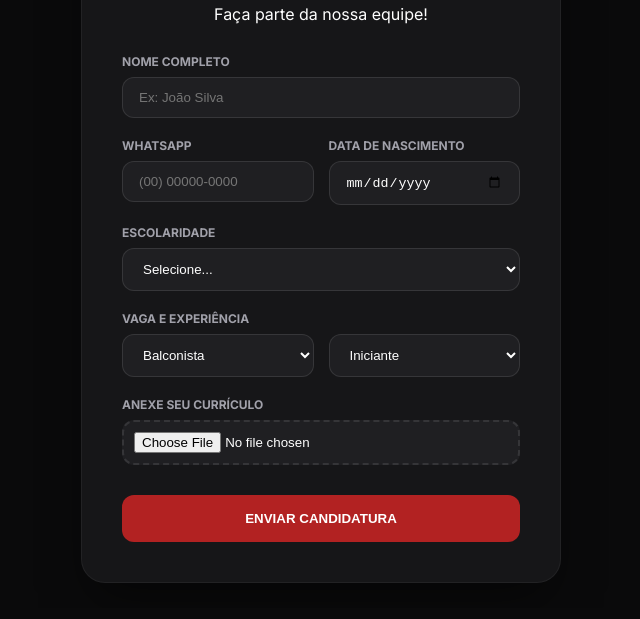
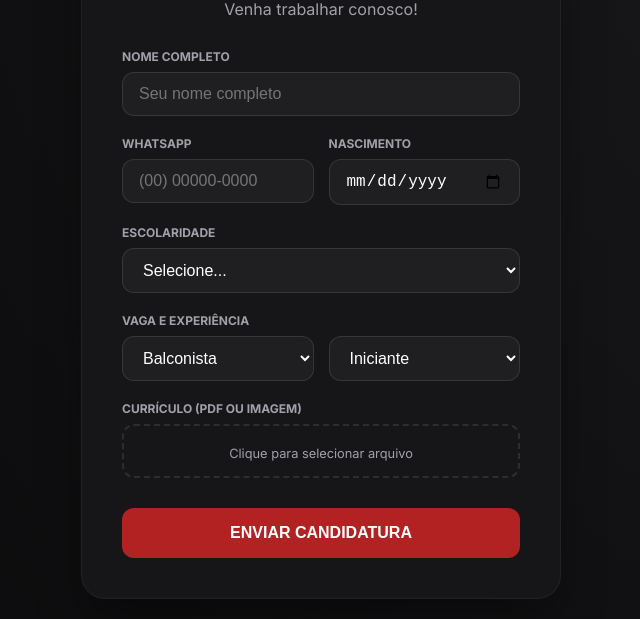
Before and after one commit to tidrogadada/BancoDeTalentos-GrupoGLT.github.io, a plain HTML site: page index.html in a window 1280 px wide. Shown: the part 192-811 px from the top of the page, without its empty margins (319-959 px from the left). Drawn offline with Linux system fonts and the light colour scheme.

Commit message:
Update index.html

```diff
--- a/index.html
+++ b/index.html
@@ -20,10 +20,11 @@
 
         body {
             background-color: var(--bg);
+            background-image: radial-gradient(circle at top right, #1a1a1d, #0a0a0b);
             color: var(--text);
             font-family: 'Inter', sans-serif;
             margin: 0;
-            display: flex; /* Garante centralização */
+            display: flex;
             justify-content: center;
             align-items: center;
             min-height: 100vh;
@@ -32,13 +33,13 @@
 
         .container {
             width: 100%;
-            max-width: 480px; /* Impede que ele espalhe na horizontal */
+            max-width: 480px;
             background: var(--card-bg);
             border-radius: 24px;
             padding: 40px;
             box-shadow: 0 25px 50px -12px rgba(0, 0, 0, 0.5);
             border: 1px solid rgba(255, 255, 255, 0.05);
-            display: block; /* Garante que os itens fiquem um abaixo do outro */
+            display: block;
         }
 
         header {
@@ -54,7 +55,7 @@
 
         .form-group {
             margin-bottom: 20px;
-            text-align: left; /* Garante que os textos não fiquem perdidos */
+            text-align: left;
         }
 
         label {
@@ -67,13 +68,48 @@
         }
 
         input, select {
-            width: 100%; /* Força ocupar a largura do card */
+            width: 100%;
             padding: 12px 16px;
             background: var(--input-bg);
             border: 1px solid rgba(255, 255, 255, 0.1);
             border-radius: 12px;
             color: #fff;
+            font-size: 1rem;
             outline: none;
+            transition: 0.2s;
+        }
+
+        input:focus, select:focus {
+            border-color: var(--primary);
+            background: #252529;
+        }
+
+        .row-group {
+            display: grid;
+            grid-template-columns: 1fr 1fr;
+            gap: 15px;
+        }
+
+        /* Estilização do Campo de Arquivo */
+        .file-box {
+            border: 2px dashed rgba(255,255,255,0.1);
+            padding: 15px;
+            border-radius: 12px;
+            text-align: center;
+            cursor: pointer;
+            transition: 0.3s;
+        }
+
+        .file-box:hover {
+            border-color: var(--primary);
+            background: rgba(178, 34, 34, 0.05);
+        }
+
+        #fileName {
+            display: block;
+            margin-top: 5px;
+            font-size: 0.8rem;
+            color: var(--text-muted);
         }
 
         .btn {
@@ -84,15 +120,20 @@
             border-radius: 12px;
             color: white;
             font-weight: 700;
+            font-size: 1rem;
             cursor: pointer;
             margin-top: 10px;
+            transition: 0.3s;
         }
 
-        /* Ajuste para grids internos (celular e data) */
-        .row-group {
-            display: grid;
-            grid-template-columns: 1fr 1fr;
-            gap: 15px;
+        .btn:hover {
+            background: var(--primary-hover);
+            transform: translateY(-2px);
+        }
+
+        .btn:disabled {
+            background: #444;
+            cursor: not-allowed;
         }
     </style>
 </head>
@@ -100,15 +141,17 @@
 
 <div class="container">
     <header>
-        <img src="https://github.com/tidrogadada/BancoDeTalentos-GrupoGLT.github.io/blob/main/img/drogadada.png?raw=true" onerror="this.src='https://via.placeholder.com/180x80?text=DROGADADA'">
+        <img src="https://raw.githubusercontent.com/tidrogadada/BancoDeTalentos-GrupoGLT.github.io/main/img/drogadada.png"
+             alt="Rede Drogadada"
+             onerror="this.src='https://via.placeholder.com/180x80?text=DROGADADA'">
         <h2>Banco de Talentos</h2>
-        <p>Faça parte da nossa equipe!</p>
+        <p style="color: var(--text-muted); margin-top: 5px;">Venha trabalhar conosco!</p>
     </header>
 
     <form id="formCandidatura">
         <div class="form-group">
             <label>Nome Completo</label>
-            <input type="text" name="nome" placeholder="Ex: João Silva" required>
+            <input type="text" name="nome" placeholder="Seu nome completo" required>
         </div>
 
         <div class="row-group">
@@ -117,7 +160,7 @@
                 <input type="tel" name="whatsapp" required placeholder="(00) 00000-0000">
             </div>
             <div class="form-group">
-                <label>Data de Nascimento</label>
+                <label>Nascimento</label>
                 <input type="date" name="dataNascimento" required>
             </div>
         </div>
@@ -140,6 +183,7 @@
                     <option value="Balconista">Balconista</option>
                     <option value="Estoque">Estoque</option>
                     <option value="Caixa">Caixa</option>
+                    <option value="Perfumaria">Perfumaria</option>
                 </select>
                 <select name="estrategica" required>
                     <option value="nao">Iniciante</option>
@@ -149,8 +193,11 @@
         </div>
 
         <div class="form-group">
-            <label>Anexe seu Currículo</label>
-            <input type="file" id="curriculo" accept=".pdf,image/*" required style="padding: 10px; border: 2px dashed rgba(255,255,255,0.1);">
+            <label>Currículo (PDF ou Imagem)</label>
+            <div class="file-box" onclick="document.getElementById('curriculo').click()">
+                <span id="fileName">Clique para selecionar arquivo</span>
+                <input type="file" id="curriculo" accept=".pdf,image/*" required style="display: none;">
+            </div>
         </div>
 
         <button type="submit" class="btn" id="btnEnviar">ENVIAR CANDIDATURA</button>
@@ -160,10 +207,10 @@
 <script>
     const SCRIPT_URL = 'https://script.google.com/macros/s/AKfycby6W3uJc-HF70KKvRbCsC12mQDmQt4Fap0vYtX_woZvCs0jNfbfAnQ5QvSS4xnQnerA/exec';
 
-    // Mostra o nome do arquivo selecionado
+    // Atualiza o texto quando um arquivo é selecionado
     document.getElementById('curriculo').addEventListener('change', function(e) {
-        const fileName = e.target.files[0] ? e.target.files[0].name : "Clique para selecionar arquivo";
-        document.getElementById('fileName').innerText = fileName;
+        const name = e.target.files[0] ? e.target.files[0].name : "Clique para selecionar arquivo";
+        document.getElementById('fileName').innerText = name;
         document.getElementById('fileName').style.color = "#fff";
     });
 
@@ -172,6 +219,11 @@
         const btn = document.getElementById('btnEnviar');
         const fileInput = document.getElementById('curriculo');
         const file = fileInput.files[0];
+
+        if (!file) {
+            alert("Por favor, selecione seu currículo.");
+            return;
+        }
 
         if (file.size > 5 * 1024 * 1024) {
             alert('O arquivo é muito grande. Máximo 5MB.');
@@ -205,7 +257,7 @@
                 alert('Erro ao enviar. Tente novamente.');
             })
             .finally(() => {
-                btn.innerText = "Enviar Candidatura";
+                btn.innerText = "ENVIAR CANDIDATURA";
                 btn.disabled = false;
             });
         };
```
